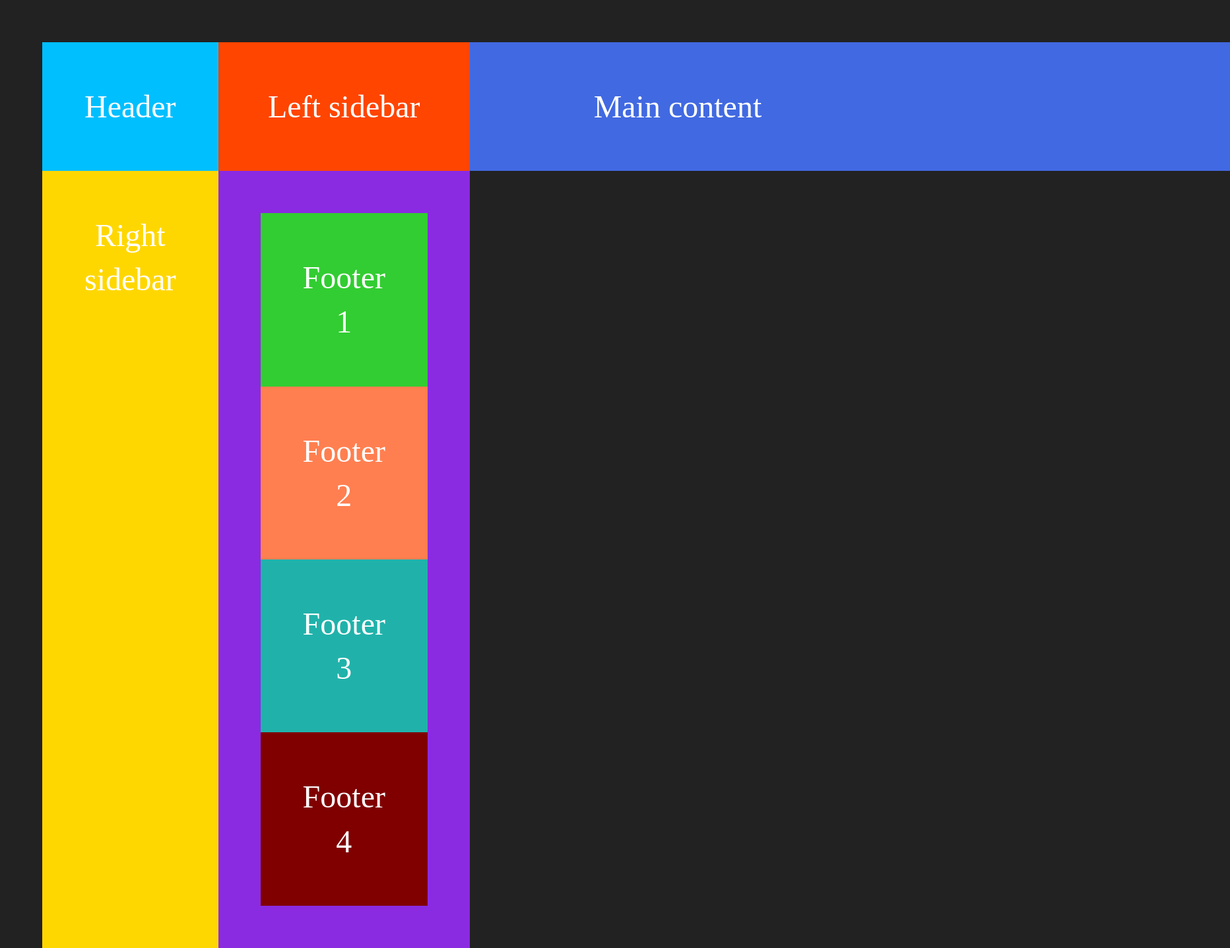
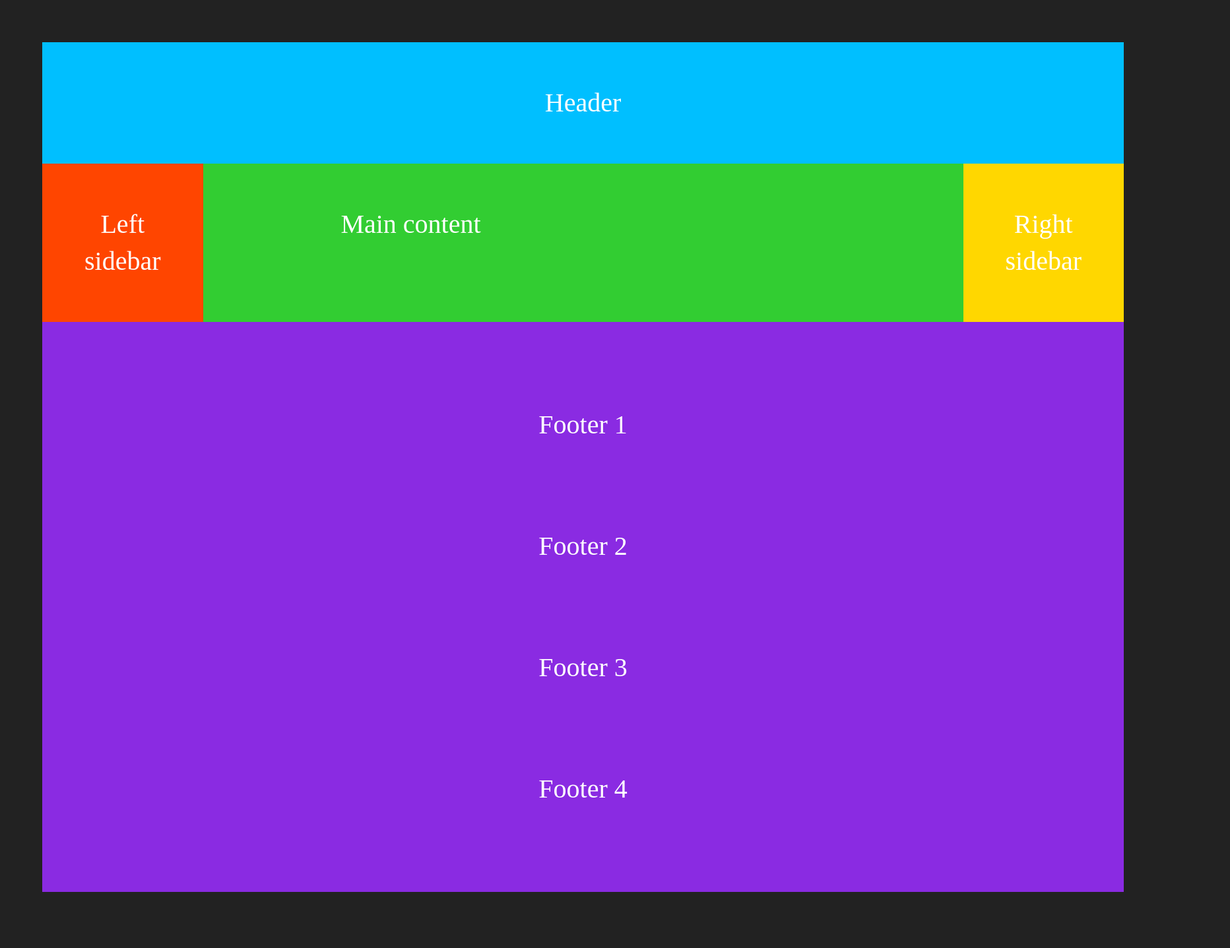
Before and after one commit to Levtrix3/Core_Interaction_Sora_Wong, a website: page projects/css-grid-2.html in a window 1280 px wide. Shown: the whole page at 66% size, 1864 px wide, since content can reach past the window. After the commit the page ends 1352 px from the top, so only its background shows below. Drawn offline with Linux system fonts and the light colour scheme; files that its build step writes are made by us from their sources; files whose address does not match are found by name.

Commit message:
Update main.css

```diff
--- a/css/main.css
+++ b/css/main.css
@@ -64,45 +64,41 @@ main {
 /* My Portfolio */
 .container {
   height: 90vh;
-  margin: 2rem;
+  width: 90vw;
+  margin: 2rem auto;
   display: grid;
-  grid-template-columns: 1fr 1fr 1fr;
-  grid-template-rows: 1fr 1fr 1fr;
+  grid-template-areas: "header header header"
+                       "left main right"
+                       "footer footer footer";
+  grid-template-rows: 1fr 3fr 1fr;
+  grid-template-columns: 1fr 2fr 1fr;
+}
+.cell-1 {
+  background: deepskyblue;
+  grid-area: header;
+}
+.cell-2 {
+  background: orangered;
+  grid-area: left;
+}
+.cell-3 {
+  background: limegreen;
+  grid-area: main;
+}
+.cell-4 {
+  background: gold;
+  grid-area: right;
+}
+.cell-5 {
+  background: blueviolet;
+  grid-area: footer;
 }
 .cell {
   color: white;
-  font-size: 3rem;
+  font-size: 2.5rem;
   text-align: center;
   padding: 4rem;
 }
-.cell-1 {
-  background: deepskyblue;
-}
-.cell-2 {
-  background: orangered;
-}
-.cell-3 {
-  background: royalblue;
-}
-.cell-4 {
-  background: gold;
-}
-.cell-5 {
-  background: blueviolet;
-}
-.cell-6 {
-  background: limegreen;
-}
-.cell-7 {
-  background: coral;
-}
-.cell-8 {
-  background: lightseagreen;
-}
-.cell-9 {
-  background: maroon;
-}
-
 /* Typography */
 
 
```
